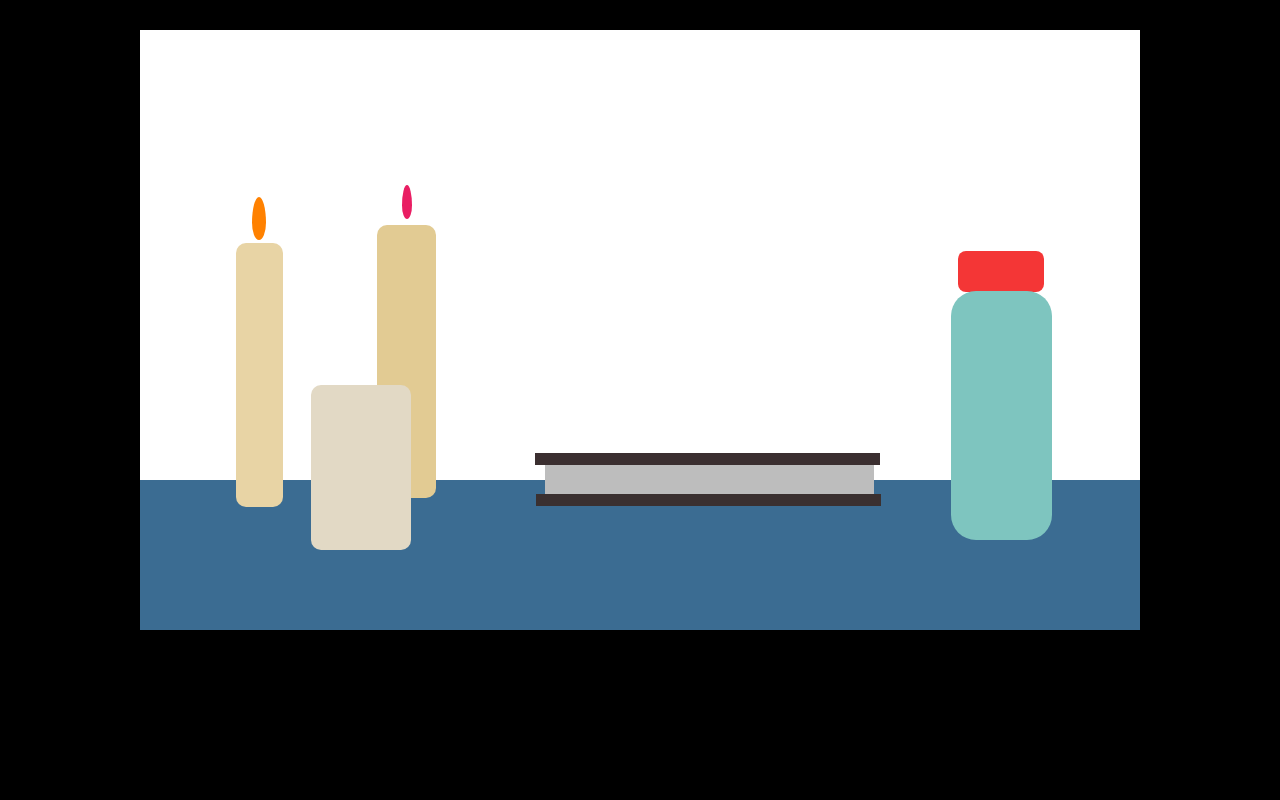
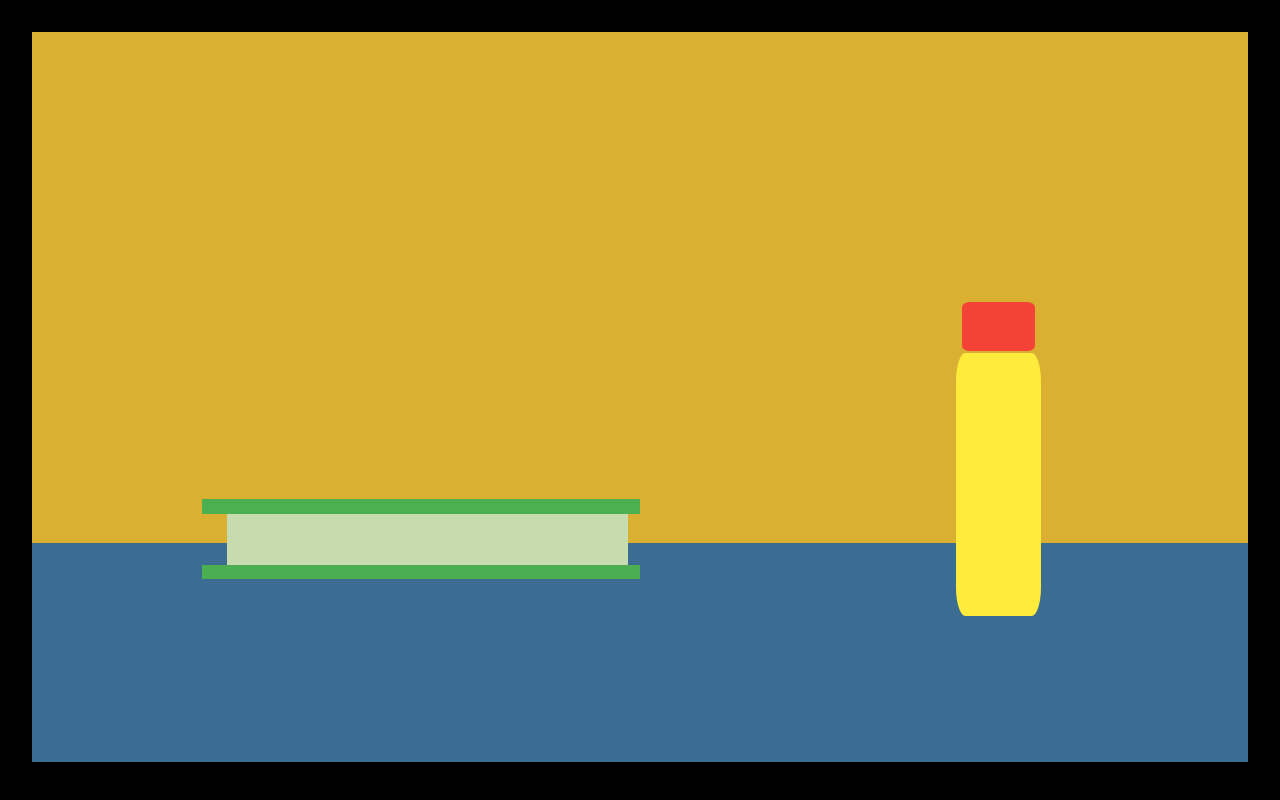
Before and after one commit to lindsaykim01/lifecoding, a plain HTML site: page index.html in a window 1280 px wide. Drawn offline with Linux system fonts and the light colour scheme.

Commit message:
Add files via upload

```diff
--- a/index.html
+++ b/index.html
@@ -2,32 +2,21 @@
 <html>
   <head>
     <meta charset="UTF-8">
-    <title>Coding from Life – Sketch 1</title>
+    <title>Coding from Life – Sketch 2</title>
     <link rel="stylesheet" href="main.css">
   </head>
   <body>
 
-    <div class="frame">
+      <div class="frame">
       <!-- Your HTML goes here -->
+<div class="table"></div>
+<div class="background"></div>
+<div class="book-t"></div>
+<div class="book-t-b"></div>
+<div class="book-t-t"></div>
+<div class="bottle"></div>
+<div class="bottle-cap"></div>
 
-      <div class="book-top"></div>
-      <div class="book-middle"></div>
-
-
-
-      <div class="candle"></div>
-
-      <div class="table"></div>
-      <div class="cup-lid"></div>
-      <div class="cup"></div>
-      <div class="egg"></div>
-      <div class="candle-top"></div>
-      <div class="candle-bottom"></div>
-      <div class="egg-bottom"></div>
-      <div class="book-t"></div>
-      <div class="book-t-b"></div>
-      <div class="book-t-t"></div>
-      <div class="rest"></div>
 
 
   </body>
--- a/main.css
+++ b/main.css
@@ -1,141 +1,88 @@
 /*
-  Coding from Life – Sketch 1: fixed layout
+  Coding from Life – Sketch 2: fluid layout
 
-  For sketch 1 you'll be positioning elements relative to an element with a fixed
-  width and height. For this sketch you can position elements by using pixel values.
+  For sketch 2 you'll be positioning elements relative to a fluid container. This
+  means you'll need to use percentages when positioning and sizingelements within
+  your frame.
 */
+
 
 body {
   background-color: black;
 }
 
 .frame {
-  width: 1000px;
-  height: 600px;
+  width: 95vw;
+  height: 57vw;
   background: white;
-  margin: 30px auto;
+  margin: 2.5vw auto;
   position: relative;
 }
 
-/* Your CSS goes here */
 .table{
-	position: absolute;
-	bottom: 0px;
-	width: 1000px;
-	height: 150px;
-	background-color: #3b6c92
-	}
-
-.cup{
-	position: absolute;
-    border-radius: 25px;
-    background: #73AD21;
-    padding: 20px;
-    width: 61px;
-    height: 209px;
-    top: 261px;
-    right: 88px;
-    background-color: #7ec5bf
+  position: absolute;
+  bottom:0;
+  width:100%;
+  height:30%;
+  background-color: #3b6c92
 }
 
-.cup-lid{
-    position: absolute;
-    border-radius: 8px;
-    background: red;
-    padding: 20px;
-    width: 46px;
-    height: 1px;
-    top: 221px;
-    right: 96px;
-    background-color: #f43636;
-}
-
-.candle{
-	position: absolute;
-    border-radius: 10px;
-    background: red;
-    padding: 20px;
-    width: 7px;
-    height: 224px;
-    top: 213px;
-    left: 96px;
-    background-color: #e8d4a5;
-    z-index: 1;
-}
-
-.egg{
-	position: absolute;
-    display: block;
-    width: 14px;
-    height: 43px;
-    top: 167px;
-    left: 112px;
-    background-color: #ff8100;
-    border-radius: 50% 50% 50% 50% / 60% 60% 40% 40%;
-}
-
-.candle-top{
-	position: absolute;
-    border-radius: 10px;
-    background: red;
-    padding: 20px;
-    width: 60px;
-    height: 125px;
-    top: 355px;
-    left: 171px;
-    background-color: #e2d9c5;
-    z-index: 1;
-}
-
-.candle-bottom{
-	position: absolute;
-    border-radius: 10px;
-    background: red;
-    padding: 20px;
-    width: 19px;
-    height: 233px;
-    top: 195px;
-    left: 237px;
-    background-color: #e2cb93;
-}
-.egg-bottom{
-	position: absolute;
-    display: block;
-    width: 10px;
-    height: 34px;
-    top: 155px;
-    left: 262px;
-    background-color: #E91E63;
-    border-radius: 50% 50% 50% 50% / 60% 60% 40% 40%;
-    z-index: 1;
+.background{
+ position: absolute;
+    top: 0;
+    width: 100%;
+    height: 70%;
+    background-color: #dab032;
 }
 
 .book-t{
-	position: absolute;
-    width: 329px;
-    height: 43px;
-    top: 427px;
-    right: 266px;
-    background-color: #bdbdbd;
-    z-index: 1;
+ position: absolute;
+    width: 33%;
+    height: 7%;
+    bottom: 27%;
+    left: 16%;
+    background-color: #c7dcae;
+}
+.book-t-b{
+     position: absolute;
+    width: 36%;
+    height: 2%;
+    bottom: 34%;
+    left: 14%;
+    background-color: #4CAF50;
+}
+.book-t-t{
+    position: absolute;
+    width: 36%;
+    height: 2%;
+    bottom: 25%;
+    left: 14%;
+    background-color: #4baf51;
 }
 
-.book-t-b{
-	position: absolute;
-    width: 345px;
-    height: 12px;
-    top: 464px;
-    right: 259px;
-    background-color: #3a3030;
-    z-index: 1;
+.bottle{
+       position: absolute;
+    border-radius: 11%;
+    background: red;
+    padding: 3%;
+    width: 1%;
+    height: 26%;
+    top: 44%;
+    left: 76%;
+    background-color: #FFEB3B;
 }
 
-.book-t-t{
+.bottle-cap{
     position: absolute;
-    width: 345px;
-    height: 12px;
-    top: 423px;
-    right: 260px;
-    background-color: #3b2f30;
-    z-index: 1;
+    border-radius: 11%;
+    background: red;
+    padding: 2%;
+    width: 2%;
+    height: 0%;
+    top: 37%;
+    left: 76.5%;
+    background-color: #F44336;
 }
+
+
+/* Your CSS goes here */
```
